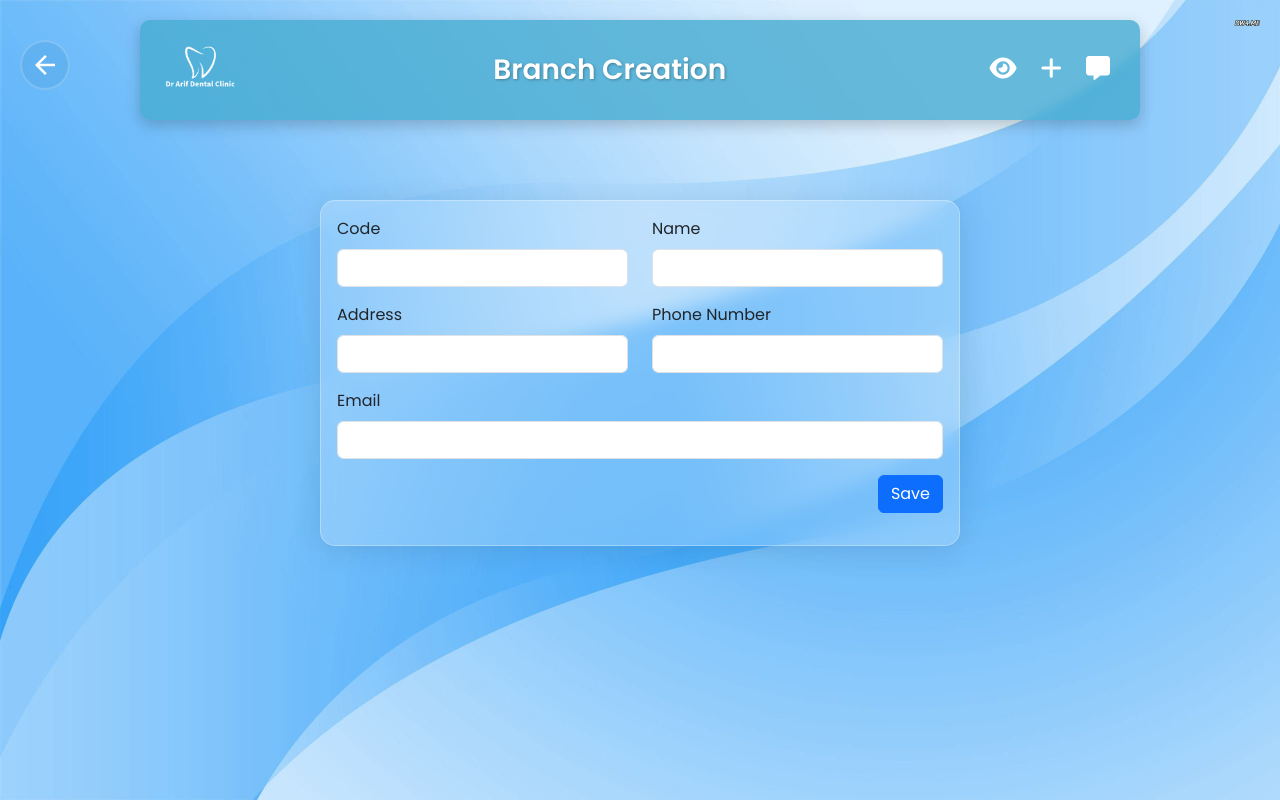
After one commit to anjaliprakash88/DentalClinic, a Django app: page /superadmin/branch/ in a window 1280 px wide. The commit adds this page. Run offline with Django 5.2, Linux system fonts and the light colour scheme.

Commit message:
BRANCH CREATION & DOCTOR PROFIL CREATION

```diff
--- /dev/null
+++ b/SUPERADMIN/templates/superadmin/branch_creation.html
@@ -0,0 +1,314 @@
+{% load static %}
+<html lang="en">
+  <head>
+      <meta charset="UTF-8" />
+      <meta name="viewport" content="width=device-width, initial-scale=1.0" />
+      <title>Dr. Arif's Dental Clinic | Branch Creation</title>
+      <link rel="icon" type="image/x-icon" sizes="1008x1008" href="{% static 'images/favicon.png' %}">
+      <link href="https://cdn.jsdelivr.net/npm/bootstrap@5.3.0-alpha1/dist/css/bootstrap.min.css" rel="stylesheet"/>
+      <link rel="stylesheet"
+      href="https://cdnjs.cloudflare.com/ajax/libs/font-awesome/6.7.2/css/all.min.css"
+      integrity="sha512-Evv84Mr4kqVGRNSgIGL/F/aIDqQb7xQ2vcrdIwxfjThSH8CSR7PBEakCr51Ck+w+/U6swU2Im1vVX0SVk9ABhg=="
+      crossorigin="anonymous"
+      referrerpolicy="no-referrer"
+      />
+      <link href="https://fonts.googleapis.com/css2?family=Poppins:wght@400;600&display=swap" rel="stylesheet">
+    <style>
+      :root {
+            --primary: #46ACD1;
+            --secondary: #1C4453;
+            --card-shadow: 0 8px 20px rgba(0, 0, 0, 0.1);
+            --transition: all 0.3s ease;
+        }
+
+        html, body {
+              height: 100%;
+              overflow-x: hidden;
+              margin: 0;
+              padding: 0;
+        }
+
+      body {
+          min-height: 100vh;
+          background-image: url("{% static 'images/Background-Img.jpg' %}");
+          background-repeat: no-repeat;
+          background-attachment: fixed;
+          background-position: center center;
+          background-size: cover;
+          font-family: 'Poppins', sans-serif !important;
+
+
+      }
+
+      .top-box {
+            position: fixed;
+            top: 20px;
+            left: 50%;
+            transform: translateX(-50%);
+            width: 90%;
+            max-width: 1000px;
+            height: auto;
+            min-height: 70px;
+            padding: 10px 20px;
+            background-color: rgba(70, 172, 209, 0.8);
+            backdrop-filter: blur(5px);
+            border-radius: 10px;
+            display: flex;
+            flex-direction: row;
+            align-items: center;
+            justify-content: space-between;
+            z-index: 1000;
+            box-shadow: 0 5px 15px rgba(0, 0, 0, 0.2);
+            transition: var(--transition);
+        }
+
+      .sidebar-logo {
+            display: flex;
+            align-items: center;
+
+      }
+
+      .sidebar-logo img {
+            width: 80px;
+            height: auto;
+            transition: transform 0.3s ease;
+        }
+
+        .sidebar-logo img:hover {
+            transform: scale(1.1);
+        }
+
+      .dashboard-title {
+            flex: 1;
+            text-align: center;
+            font-size: 28px;
+            font-weight: bold;
+            color: white;
+            margin: 0 15px;
+            text-shadow: 1px 1px 3px rgba(0, 0, 0, 0.3);
+            transition: var(--transition);
+        }
+
+
+        .sidebar-icon i {
+            font-size: 24px;
+            margin: 0 10px;
+            cursor: pointer;
+            color: white;
+            transition: all 0.3s ease;
+
+        }
+
+        .sidebar-icon i:hover {
+            transform: scale(1.2);
+            color: var(--secondary);
+        }
+      .container {
+            flex: 1;
+            flex-direction: column;
+            margin-top:200px;
+            align-items: center;
+            width: 50%;
+            display: flex;
+            justify-content: center;
+            transition: var(--transition);
+            background: rgba(255, 255, 255, 0.2);
+            backdrop-filter: blur(10px);
+            border-radius: 15px;
+            border: 1px solid rgba(255, 255, 255, 0.3);
+            box-shadow: 0 4px 30px rgba(0, 0, 0, 0.1);
+
+        }
+      .back-arrow {
+            position: fixed;
+            top: 40px;
+            left: 20px;
+            background-color: rgb(0 97 168 / 10%);
+            border: 2px solid rgba(255, 255, 255, 0.2);
+            border-radius: 50%;
+            width: 50px;
+            height: 50px;
+            display: flex;
+            justify-content: center;
+            align-items: center;
+            cursor: pointer;
+            z-index: 1000;
+            backdrop-filter: blur(22px);
+            transition: all 0.3s ease;
+        }
+
+        .back-arrow:hover {
+            background-color: rgba(255, 255, 255, 0.2);
+            border-color: rgba(255, 255, 255, 0.4);
+            transform: translateX(-5px);
+            box-shadow: 0 5px 15px rgba(0, 0, 0, 0.2);
+        }
+
+        .back-arrow svg {
+            width: 30px;
+            height: 30px;
+            fill: white;
+        }    @media (max-width: 768px) {
+            h1 {
+                font-size: 2rem;
+            }
+
+            .button {
+                padding: 1rem 2rem;
+                font-size: 2rem;
+            }
+
+            .back-arrow {
+                width: 40px;
+                height: 40px;
+            }
+
+            .back-arrow svg {
+                width: 24px;
+                height: 24px;
+            }
+        }
+      .white-link {
+            color: white;
+            text-decoration: none;
+            font-size: 20px;
+            font-weight: bold;
+            transition: color 0.3s ease;
+        }
+
+        .white-link:hover {
+            color: #f0f0f0;
+            text-decoration: underline;
+        }
+
+            [data-tooltip] {
+                position: relative;
+                cursor: pointer;
+            }
+
+            /* Tooltip text */
+            [data-tooltip]::after {
+                content: attr(data-tooltip);
+                position: absolute;
+                bottom: 100%;
+                left: 50%;
+                transform: translateX(-50%);
+                background-color: rgba(0, 0, 0, 0.8);
+                color: white;
+                padding: 5px 10px;
+                border-radius: 4px;
+                font-size: 14px;
+                white-space: nowrap;
+                opacity: 0;
+                visibility: hidden;
+                transition: opacity 0.3s ease, visibility 0.3s ease;
+            }
+
+
+            [data-tooltip]:hover::after {
+                opacity: 1;
+                visibility: visible;
+            }
+        </style>
+  </head>
+  <body>
+  <button class="back-arrow" onclick="window.location.href='/superadmin/superadmindashboard/'">
+        <svg viewBox="0 0 24 24">
+            <path d="M20 11H7.83l5.59-5.59L12 4l-8 8 8 8 1.41-1.41L7.83 13H20v-2z"/>
+        </svg>
+    </button>
+    <!-- Top center box -->
+    <div class="top-box">
+      <div class="sidebar-logo">
+        <img
+          src="{% static 'images/logo (2).png' %}"
+          alt="Dr. Arif's Dental Clinic Logo"
+        />
+      </div>
+
+      <h1 class="dashboard-title">Branch Creation</h1>
+      <div class="sidebar-icon">
+        <a href="" class="white-link" data-tooltip="View"><i class="fa-solid fa-eye" style="color: #ffffff;"></i></a>
+        <a href="/superadmin/branch/" class="white-link" data-tooltip="Add"><i class="fa-solid fa-plus" style="color: #ffffff;"></i></a>
+        <a href="" data-tooltip="Message"><i class="fa-solid fa-message"  style="color: #ffffff;"></i></a>
+      </div>
+    </div>
+
+     <div class="container p-3">
+    <form id="addBranchForm">
+    {% csrf_token %}
+    <div class="modal-body">
+        <!-- First Row: Code and Name -->
+        <div class="row">
+            <div class="col-md-6 mb-3">
+                <label for="branchCode" class="form-label">Code</label>
+                <input type="text" name="name" class="form-control" id="branchCode" required>
+            </div>
+            <div class="col-md-6 mb-3">
+                <label for="branchName" class="form-label">Name</label>
+                <input type="text" name="name" class="form-control" id="branchName" required>
+            </div>
+        </div>
+
+        <!-- Second Row: Address and Phone Number -->
+        <div class="row">
+            <div class="col-md-6 mb-3">
+                <label for="branchAddress" class="form-label">Address</label>
+                <input type="text" name="address" class="form-control" id="branchAddress">
+            </div>
+            <div class="col-md-6 mb-3">
+                <label for="branchPhoneNumber" class="form-label">Phone Number</label>
+                <input type="text" name="phone_number" class="form-control" id="branchPhoneNumber" required>
+            </div>
+        </div>
+
+        <!-- Third Row: Email -->
+        <div class="row">
+            <div class="col-md-12 mb-3">
+                <label for="branchEmail" class="form-label">Email</label>
+                <input type="email" name="email" class="form-control" id="branchEmail">
+            </div>
+        </div>
+    </div>
+    <div class="modal-footer">
+        <button type="submit" class="btn btn-primary">Save</button>
+    </div>
+</form>
+
+     </div>
+
+<!-- jQuery and Bootstrap JS -->
+<script src="https://code.jquery.com/jquery-3.6.0.min.js"></script>
+<script src="https://cdn.jsdelivr.net/npm/bootstrap@5.3.0/dist/js/bootstrap.bundle.min.js"></script>
+
+<script>
+   $('#addBranchForm').submit(function (e) {
+            e.preventDefault();
+            const csrfToken = document.querySelector('meta[name="csrf-token"]').content;
+            const formData = {
+                branch_code: $('#branchCode').val(),
+                name: $('#branchName').val(),
+                address: $('#branchAddress').val(),
+                phone_number: $('#branchPhoneNumber').val(),
+                email: $('#branchEmail').val()
+            };
+            $.ajax({
+                url: '/superadmin/branch/',
+                type: 'POST',
+                contentType: 'application/json',
+                headers: { 'X-CSRFToken': csrfToken },
+                data: JSON.stringify(formData),
+                success: function () {
+                    alert('Branch added successfully!');
+                    $('#addBranchModal').modal('hide');
+                    $('#addBranchForm')[0].reset();
+                    loadBranches();
+                },
+                error: function (response) {
+                    alert('Error: ' + JSON.stringify(response.responseText));
+                }
+            });
+        });
+</script>
+</body>
+</html>
--- a/SUPERADMIN/urls.py
+++ b/SUPERADMIN/urls.py
@@ -8,5 +8,7 @@ urlpatterns = [
     path('superadmindashboard/', views.SuperAdminDashboard.as_view(), name='superadmindashboard'),
 
     path('doctor-create/', views.DoctorCreate.as_view(), name='Doctor-Create'),
-   path('specializations/', views.get_specializations, name='specializations'),
+    path('specializations/', views.get_specializations, name='specializations'),
+
+    path('branch/', views.BranchCreate.as_view(), name='branchCreate'),
 ]
--- a/SUPERADMIN/views.py
+++ b/SUPERADMIN/views.py
@@ -13,10 +13,32 @@ from .serializer import (SuperAdminLoginSerializer,
                          SuperAdminSerializer,
                          SuperAdminUpdateSerializer,
                          UserUpdateSerializer,
-                         DoctorCreateSerializer)
+                         DoctorCreateSerializer,
+                         BranchSerializer)
 from rest_framework.response import Response
 from .models import (SuperAdmin,
-                     Doctor)
+                     Doctor,
+                     Branch)
+
+# -------------- BRANCH CREATION -------------
+class BranchCreate(APIView):
+    renderer_classes = [TemplateHTMLRenderer, JSONRenderer]
+    template_name = 'superadmin/branch_creation.html'
+
+    def get(self, request):
+        if request.META.get('HTTP_X_REQUESTED_WITH') == 'XMLHttpRequest':
+            branches = Branch.objects.all().filter(is_active = True)
+            serializer = BranchSerializer(branches, many=True)
+            return JsonResponse(serializer.data, safe=False)
+        return Response({}, template_name=self.template_name)
+
+    def post(self, request):
+        serializer = BranchSerializer(data=request.data)
+        if serializer.is_valid():
+            serializer.save()
+            return Response(serializer.data, status=status.HTTP_201_CREATED)
+        return Response(serializer.errors, status=status.HTTP_400_BAD_REQUEST)
+
 
 # ---------------DOCTOR CREATION--------------
 def get_specializations(request):
```
Also changed, not shown: SUPERADMIN/serializer.py (+6 -1 lines), SUPERADMIN/templates/superadmin/doctor_profile_creation.html (+19 -19 lines), SUPERADMIN/templates/superadmin/superadmindashboard.html (+11 -11 lines).
